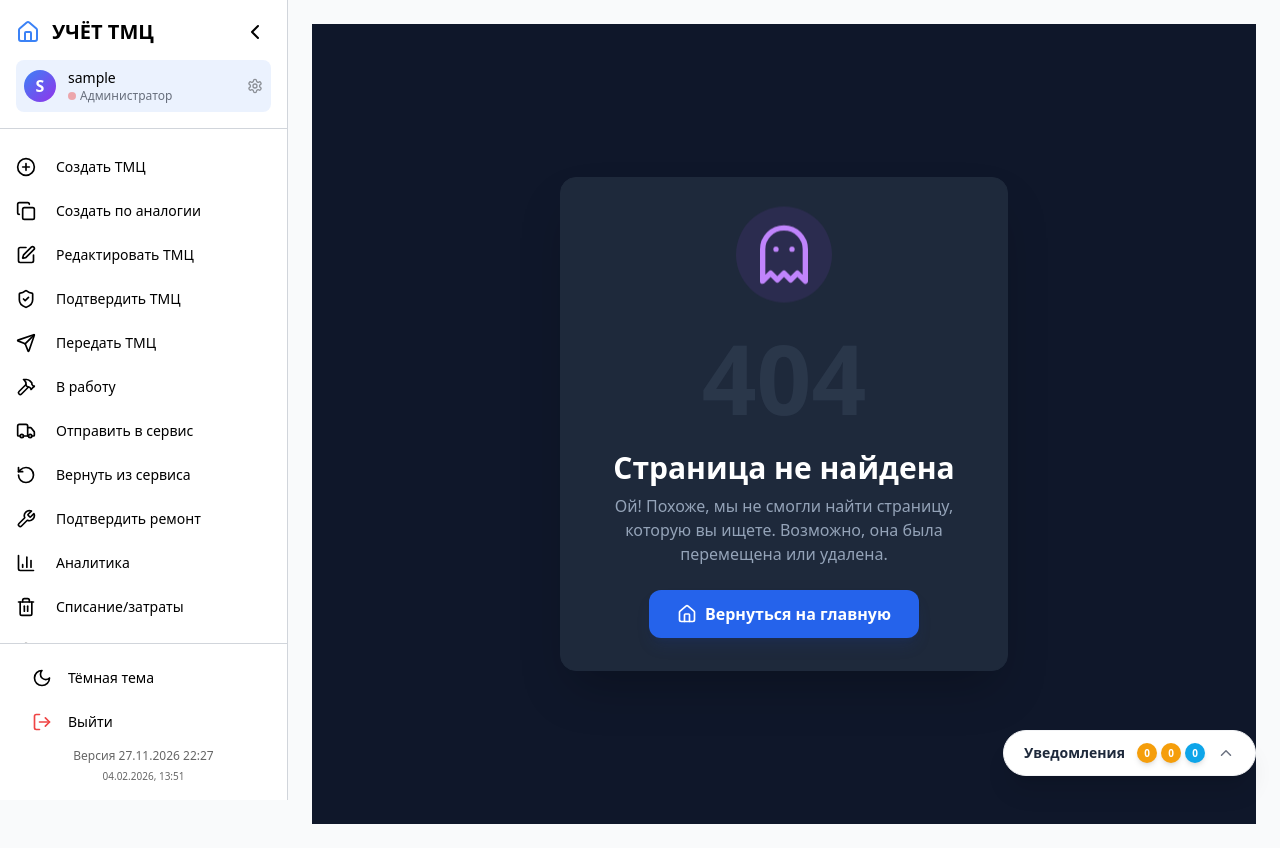
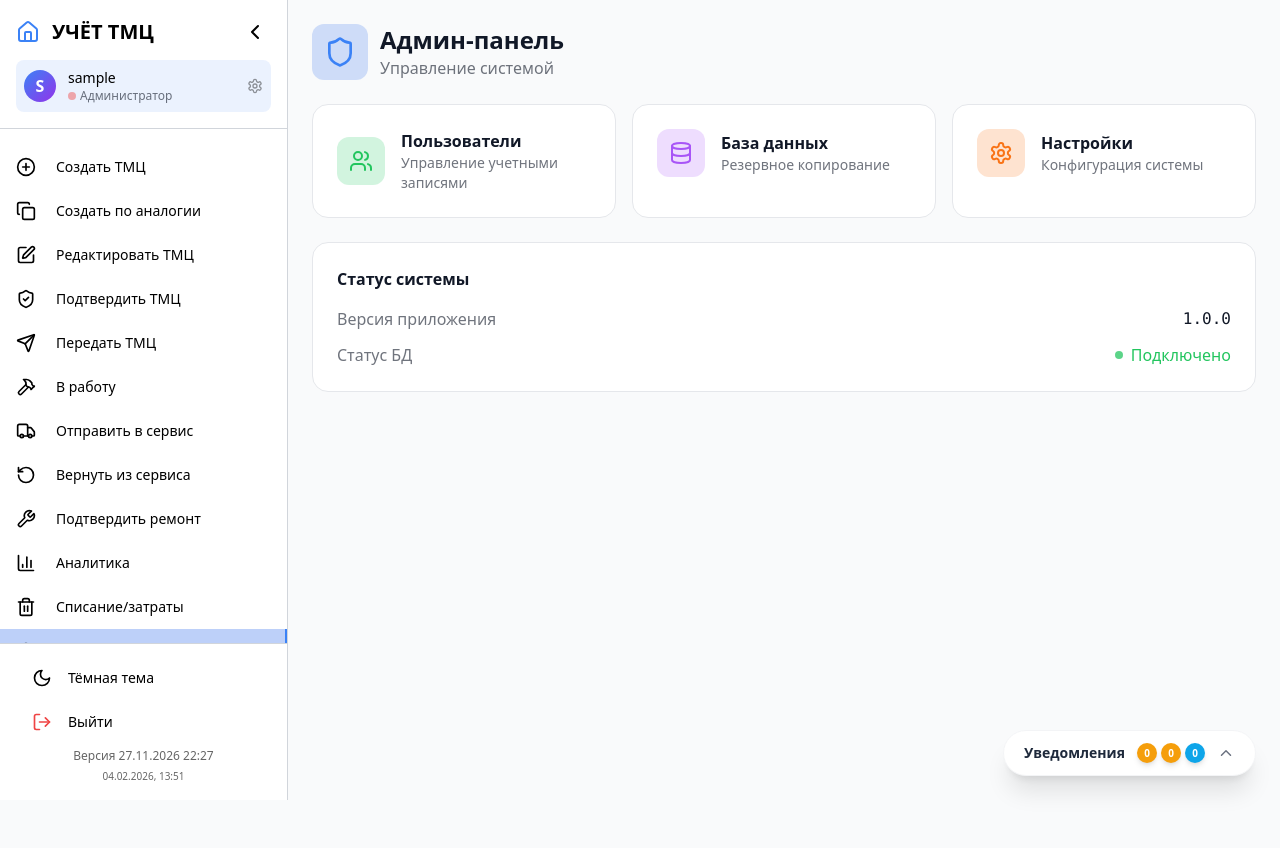
Before and after one commit to VyavhesLove/my-k3s-app, a React (Vite) app in the folder frontend/: page /admin-panel in a window 1280 px wide. After the commit the page ends 800 px from the top, so only its background shows below. Built offline with nearby package versions, Linux system fonts and the light colour scheme; no server answers; sample sign-in values are in the browser's storage.

Commit message:
add admin panel

```diff
--- a/frontend/src/App.jsx
+++ b/frontend/src/App.jsx
@@ -12,7 +12,7 @@ import ServiceModal from '@/components/modals/ServiceModal';
 import AtWorkModal from '@/components/modals/AtWorkModal';
 import ConfirmTMCModal from '@/components/modals/ConfirmTMCModal';
 import ScrapPage from '@/pages/ScrapPage';
-import { ProfilePage, NotFoundPage } from '@/pages';
+import { ProfilePage, NotFoundPage, ForbiddenPage, AdminPanel } from '@/pages';
 import api from '@/api/axios';
 import { useItemStore } from '@/store/useItemStore';
 
@@ -25,6 +25,7 @@ function App() {
     return window.matchMedia('(prefers-color-scheme: dark)').matches;
   });
   const [token, setToken] = useState(localStorage.getItem('accessToken'));
+  const [userRole, setUserRole] = useState(() => localStorage.getItem('userRole') || 'user');
   const { selectedItem, serviceMode, isServiceModalOpen, refreshItems } = useItemStore();
 
   // ✅ Состояние для AtWorkModal
@@ -74,6 +75,24 @@ function App() {
     const storedToken = localStorage.getItem('accessToken');
     setToken(storedToken);
   }, []);
+
+  // Обновляем состояние userRole при изменении localStorage
+  useEffect(() => {
+    const handleStorageChange = () => {
+      const role = localStorage.getItem('userRole') || 'user';
+      setUserRole(role);
+    };
+
+    // Слушаем изменения storage из других компонентов
+    window.addEventListener('storage', handleStorageChange);
+
+    // Также проверяем при монтировании и изменениях токена
+    handleStorageChange();
+
+    return () => {
+      window.removeEventListener('storage', handleStorageChange);
+    };
+  }, [token]);
 
   // ✅ КРИТИЧЕСКИ ВАЖНО: Загружаем ТМЦ при наличии токена
   useEffect(() => {
@@ -147,6 +166,19 @@ function App() {
                     <Route path="/analytics" element={<Analytics isDarkMode={isDarkMode} />} />
                     <Route path="/writeoffs" element={<ScrapPage isDarkMode={isDarkMode} />} />
                     <Route path="/profile" element={<ProfilePage isDarkMode={isDarkMode} />} />
+
+                    {/* Роут для админ-панели с проверкой прав */}
+                    <Route
+                      path="/admin-panel"
+                      element={
+                        userRole === 'admin' ? (
+                          <AdminPanel isDarkMode={isDarkMode} />
+                        ) : (
+                          <ForbiddenPage isDarkMode={isDarkMode} />
+                        )
+                      }
+                    />
+
                     <Route path="*" element={<NotFoundPage isDarkMode={isDarkMode} />} />
                   </Routes>
                 </main>
--- a/frontend/src/components/sidebar/Sidebar.jsx
+++ b/frontend/src/components/sidebar/Sidebar.jsx
@@ -52,6 +52,7 @@ const Sidebar = ({ isCollapsed, setIsCollapsed, isDarkMode, setIsDarkMode }) =>
       'Создать ТМЦ': '/create',
       'Аналитика': '/analytics',
       'Списание/затраты': '/writeoffs',
+      'Администрирование': '/admin-panel',
     };
 
     // Проверяем pathname для маршрутов
@@ -113,6 +114,8 @@ const Sidebar = ({ isCollapsed, setIsCollapsed, isDarkMode, setIsDarkMode }) =>
       navigate('/analytics');
     } else if (label === 'Списание/затраты') {
       navigate('/writeoffs');
+    } else if (label === 'Администрирование') {
+      navigate('/admin-panel');
     }
   };
   // --------------------------------
--- a/frontend/src/components/sidebar/SidebarMenu.jsx
+++ b/frontend/src/components/sidebar/SidebarMenu.jsx
@@ -17,7 +17,7 @@ const SidebarMenu = ({ isCollapsed, isActive, onMenuClick, stats }) => {
     { icon: <Wrench size={20} />, label: 'Подтвердить ремонт' },
     { icon: <BarChart3 size={20} />, label: 'Аналитика' },
     { icon: <Trash2 size={20} />, label: 'Списание/затраты' },
-    { icon: <User size={20} />, label: 'Профиль пользователя' },
+    { icon: <User size={20} />, label: 'Администрирование' },
   ];
 
   return (
--- /dev/null
+++ b/frontend/src/pages/AdminPanel.jsx
@@ -0,0 +1,97 @@
+import React from 'react';
+import { Settings, Users, Database, Shield } from 'lucide-react';
+
+const AdminPanel = ({ isDarkMode }) => {
+  return (
+    <div className="space-y-6">
+      {/* Заголовок */}
+      <div className="flex items-center gap-3">
+        <div className="p-3 bg-blue-600/20 rounded-xl">
+          <Shield className="w-8 h-8 text-blue-500" />
+        </div>
+        <div>
+          <h1 className="text-2xl font-bold">Админ-панель</h1>
+          <p className="opacity-60">Управление системой</p>
+        </div>
+      </div>
+
+      {/* Карточки управления */}
+      <div className="grid grid-cols-1 md:grid-cols-2 lg:grid-cols-3 gap-4">
+        {/* Пользователи */}
+        <div className={`p-6 rounded-2xl border transition-all hover:scale-[1.02] cursor-pointer ${
+          isDarkMode
+            ? 'bg-slate-800 border-slate-700 hover:border-blue-500'
+            : 'bg-white border-gray-200 hover:border-blue-500'
+        }`}>
+          <div className="flex items-center gap-4">
+            <div className="p-3 bg-green-500/20 rounded-xl">
+              <Users className="w-6 h-6 text-green-500" />
+            </div>
+            <div>
+              <h3 className="font-semibold">Пользователи</h3>
+              <p className="text-sm opacity-60">Управление учетными записями</p>
+            </div>
+          </div>
+        </div>
+
+        {/* База данных */}
+        <div className={`p-6 rounded-2xl border transition-all hover:scale-[1.02] cursor-pointer ${
+          isDarkMode
+            ? 'bg-slate-800 border-slate-700 hover:border-purple-500'
+            : 'bg-white border-gray-200 hover:border-purple-500'
+        }`}>
+          <div className="flex items-center gap-4">
+            <div className="p-3 bg-purple-500/20 rounded-xl">
+              <Database className="w-6 h-6 text-purple-500" />
+            </div>
+            <div>
+              <h3 className="font-semibold">База данных</h3>
+              <p className="text-sm opacity-60">Резервное копирование</p>
+            </div>
+          </div>
+        </div>
+
+        {/* Настройки системы */}
+        <div className={`p-6 rounded-2xl border transition-all hover:scale-[1.02] cursor-pointer ${
+          isDarkMode
+            ? 'bg-slate-800 border-slate-700 hover:border-orange-500'
+            : 'bg-white border-gray-200 hover:border-orange-500'
+        }`}>
+          <div className="flex items-center gap-4">
+            <div className="p-3 bg-orange-500/20 rounded-xl">
+              <Settings className="w-6 h-6 text-orange-500" />
+            </div>
+            <div>
+              <h3 className="font-semibold">Настройки</h3>
+              <p className="text-sm opacity-60">Конфигурация системы</p>
+            </div>
+          </div>
+        </div>
+      </div>
+
+      {/* Статус системы */}
+      <div className={`p-6 rounded-2xl border ${
+        isDarkMode
+          ? 'bg-slate-800 border-slate-700'
+          : 'bg-white border-gray-200'
+      }`}>
+        <h3 className="font-semibold mb-4">Статус системы</h3>
+        <div className="space-y-3">
+          <div className="flex justify-between items-center">
+            <span className="opacity-60">Версия приложения</span>
+            <span className="font-mono">1.0.0</span>
+          </div>
+          <div className="flex justify-between items-center">
+            <span className="opacity-60">Статус БД</span>
+            <span className="text-green-500 flex items-center gap-2">
+              <span className="w-2 h-2 bg-green-500 rounded-full animate-pulse"></span>
+              Подключено
+            </span>
+          </div>
+        </div>
+      </div>
+    </div>
+  );
+};
+
+export default AdminPanel;
--- /dev/null
+++ b/frontend/src/pages/ForbiddenPage.jsx
@@ -0,0 +1,40 @@
+import React from 'react';
+import { useNavigate } from 'react-router-dom';
+import { Lock, Home } from 'lucide-react'; // Используем иконку замка
+
+const ForbiddenPage = () => {
+  const navigate = useNavigate();
+
+  return (
+    <div className="min-h-screen bg-[#0f172a] flex items-center justify-center p-6 text-slate-200 font-sans">
+      <div className="max-w-md w-full text-center bg-[#1e293b] border border-slate-800 rounded-2xl shadow-2xl p-8 space-y-6">
+
+        {/* Иконка замка */}
+        <div className="flex justify-center">
+          <div className="p-4 bg-red-500/10 rounded-full animate-pulse-slow"> {/* Красная пульсирующая иконка */}
+            <Lock size={64} className="text-red-500" />
+          </div>
+        </div>
+
+        {/* Код ошибки и сообщение */}
+        <h1 className="text-8xl font-black text-slate-700 opacity-60">403</h1>
+        <div className="space-y-2">
+          <h2 className="text-3xl font-bold text-white">Доступ запрещен</h2>
+          <p className="text-slate-400">
+            У вас недостаточно прав для просмотра этого раздела. Пожалуйста, обратитесь к администратору, если вы считаете, что это ошибка.
+          </p>
+        </div>
+
+        {/* Кнопка на главную */}
+        <button
+          onClick={() => navigate('/')}
+          className="inline-flex items-center gap-2 px-7 py-3 bg-blue-600 hover:bg-blue-500 text-white rounded-xl font-bold transition-all shadow-lg shadow-blue-900/20"
+        >
+          <Home size={20} /> Вернуться на главную
+        </button>
+      </div>
+    </div>
+  );
+};
+
+export default ForbiddenPage;
--- a/frontend/src/pages/index.js
+++ b/frontend/src/pages/index.js
@@ -1,3 +1,5 @@
 export { default as ScrapPage } from './ScrapPage';
 export { default as ProfilePage } from './ProfilePage';
 export { default as NotFoundPage } from './NotFoundPage';
+export { default as ForbiddenPage } from './ForbiddenPage';
+export { default as AdminPanel } from './AdminPanel';
```
